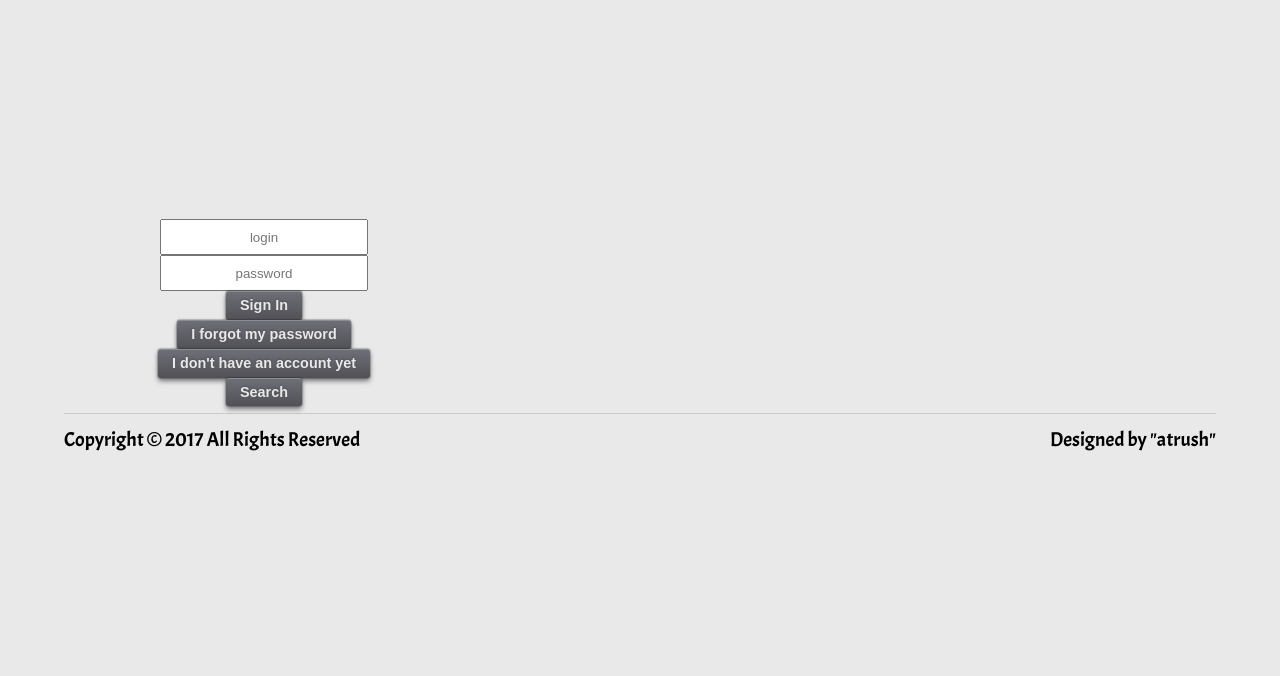
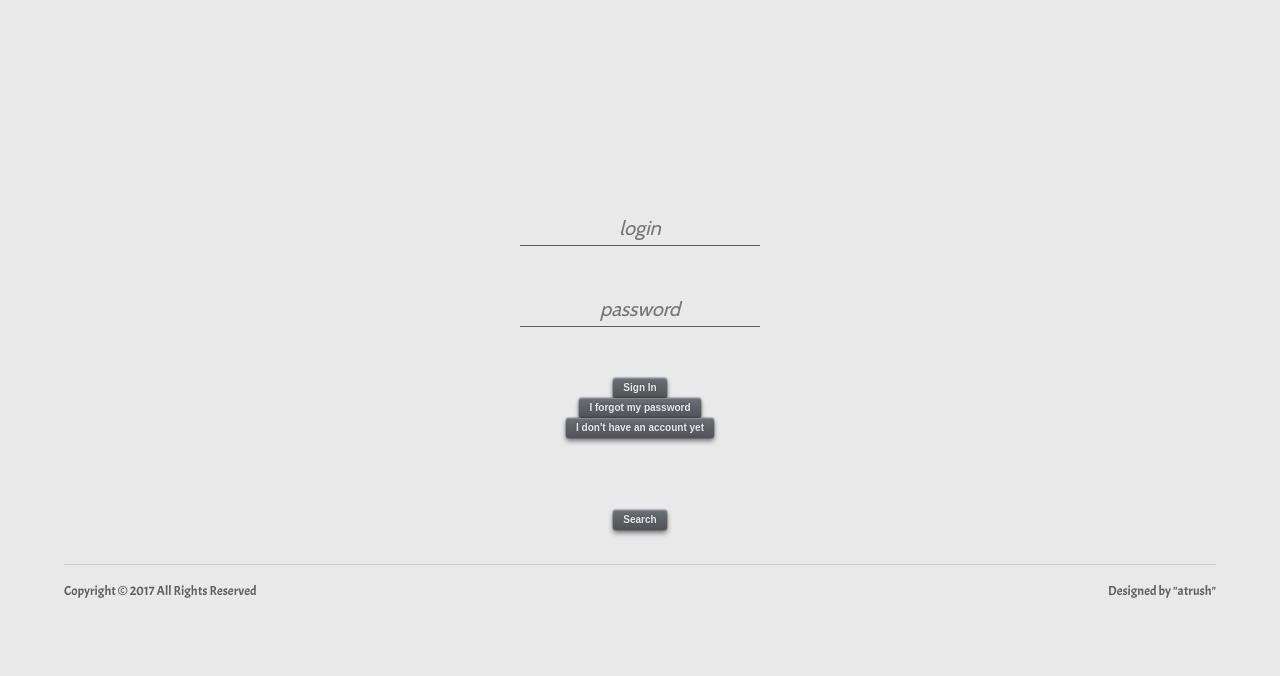
Before and after one commit to artemtrush/42-project-camagru, a PHP site: page /authentication in a window 1280 px wide. Shown: the top 676 px of the page. Run offline with PHP 8.4, Linux system fonts and the light colour scheme; some libraries are stand-ins or nearby versions.

Commit message:
css auth

```diff
--- a/template/css/authentication.css
+++ b/template/css/authentication.css
@@ -1,13 +1,29 @@
-.authentication_nav {
+body.authentication {
+    padding-top: 5%;
+    min-width: 400px;
+    min-height: 600px;
+}
+
+div.authentication_nav {
+    margin: auto;
     width: 400px;
-    height: 200px;
+    height: 500px;
     display: none;
 }
+
+div.flex_column {
+    display: flex;
+    flex-direction: column;
+    justify-content: space-around;
+    align-items: center
+}
+
 #sign_form, #forgot_form {
+    display: none;
+
     flex-direction: column;
-    justify-content: center;
+    justify-content: space-around;
     align-items: center;
-    /*background-color: greenyellow;*/
 }
 #loading {
     background-image: url(/template/img/8.svg);
@@ -15,9 +31,30 @@
 }
 
 #hint_area {
-    width: 400px;
-    height: 200px;
-    font-size: 14px;
+    text-align: center;
+
+    width: 100%;
+    height: 15%;
+    font-size: 20%;
+    font-family: 'Dosis', sans-serif;
 
     opacity: 0;
 }
+
+input.input_field {
+    -webkit-user-select: none;
+    -moz-user-select: none;
+    user-select: none;
+    text-align: center;
+
+    width: 60%;
+    font-size: 20%;
+    font-family: 'Cabin', sans-serif;
+
+    background: transparent;
+    border: none;
+    border-bottom: 1px solid #5F5E5E;
+    outline: none;
+    padding: 0px 0px 5px 0px;
+    font-style: italic;
+}
--- a/template/css/style.css
+++ b/template/css/style.css
@@ -6,13 +6,17 @@
 @import "/template/css/recovery.css";
 
 body {
+    font-size: 100px;
+    word-wrap: break-word;
+    font-family: sans-serif;
+
     width: 90%;
+    height: auto;
     padding-left: 5%;
     padding-right: 5%;
     padding-top: 1%;
     padding-bottom: 1%;
     background-color: #e9e9e9;
-    font-family: sans-serif;
 }
 
 footer hr {
@@ -22,9 +26,9 @@ footer hr {
 footer div {
     width: 100%;
     min-height: 50px;
-
-    font-size: 20px;
+    font-size: 13%;
     font-family: 'Acme', sans-serif;
+    color: #5F5E5E;
 
     display: flex;
     flex-wrap: wrap;
@@ -58,9 +62,9 @@ a.button {
     position: relative;
     cursor: pointer;
     display: inline-block;
-    font-size: 90%;
+    font-size: 10%;
     font-weight: 700;
-    /*color: rgb(209,209,217);*/
+
     color: #e9e9e9;
     text-decoration: none;
     text-shadow: 0 -1px 2px rgba(0,0,0,.2);
@@ -100,13 +104,4 @@ a.menu_link {
 }
 a.menu_link:hover {color: #FBBA00;}
 
-input.input_field {
-    -webkit-user-select: none;
-    -moz-user-select: none;
-    user-select: none;
-    width: 200px;
-    height: 30px;
-    text-align: center;
-}
-
 /*@media(max-width: 768px) {*/
--- a/template/js/authentication.js
+++ b/template/js/authentication.js
@@ -4,8 +4,8 @@ const A = (function () {
 		sign_mode: true,
 		login_focus: false,
 		email_focus: false,
-		pos_color: 'green',
-		neg_color: 'red',
+		pos_color: 'DarkGreen',
+		neg_color: 'DarkRed',
 		res_color: '',
 		ajax_router: '/template/js/ajax.router.php'
 	};
--- a/views/authentication/index.php
+++ b/views/authentication/index.php
@@ -4,31 +4,27 @@
 	<meta http-equiv="content-type" content="text/html" charset="utf-8">
 	<title>Authentication</title>
 
-    <link href="https://fonts.googleapis.com/css?family=Gloria+Hallelujah" rel="stylesheet">
-    <link href="https://fonts.googleapis.com/css?family=Acme" rel="stylesheet">
+	<link href="https://fonts.googleapis.com/css?family=Cabin|Dosis|Acme" rel="stylesheet">
 
 	<link href="/template/css/style.css" rel="stylesheet" type="text/css">
 
 	<script src="/template/js/authentication.js"></script>
 	<script src="/template/js/header.js"></script>
 </head>
-<body>
+<body class="authentication">
+
+	<div id="sign_form" class="authentication_nav">
 
 		<p id="hint_area"></p>
+		<input id="login" class="input_field" maxlength="15" placeholder="login">
+		<input id="mail" class="input_field" maxlength="50" placeholder="email">
+		<input type="password" id="pass" class="input_field" maxlength="20" placeholder="password">
+		<input type="password" id="confirm" class="input_field" maxlength="20" placeholder="confirmation">
 
-<div id="sign_form" class="authentication_nav">
-    <input id="login" class="input_field" placeholder="login">
-
-    <input id="mail" class="input_field" placeholder="email">
-
-    <input type="password" id="pass" class="input_field" placeholder="password">
-
-    <input type="password" id="confirm" class="input_field" placeholder="confirmation">
-
+		<div class="flex_column">
 			<a class="button" id="sign"></a>
 			<a class="button" id="forgot">I forgot my password</a>
 			<a class="button" id="switch"></a>
-
 			<div>
 				<a id="search_link" class="button" onclick="H.searchShow()">
 					Search
@@ -40,12 +36,12 @@
 					<li class="search_login" onmousedown="H.searchRedirect(this.innerHTML);"></li>
 				</ul>
 			</div>
-
+		</div>
 	</div>
 
 	<div id="email_code" class="authentication_nav">
 		<span id="verification_hint"></span>
-    <input id="code" class="input_field" placeholder="verification code">
+		<input id="code" class="input_field" maxlength="20" placeholder="verification code">
 		<a id="register" class="button"> Complete registration </a>
 		<a id="repeat" class="button"> Resend verification code </a>
 		<a id="return_to_sign" class="button">Back!!</a>
```
Also changed, not shown: views/recovery/index.php (+4 -4 lines). Lines whose indentation alone changed are shown as unchanged.
